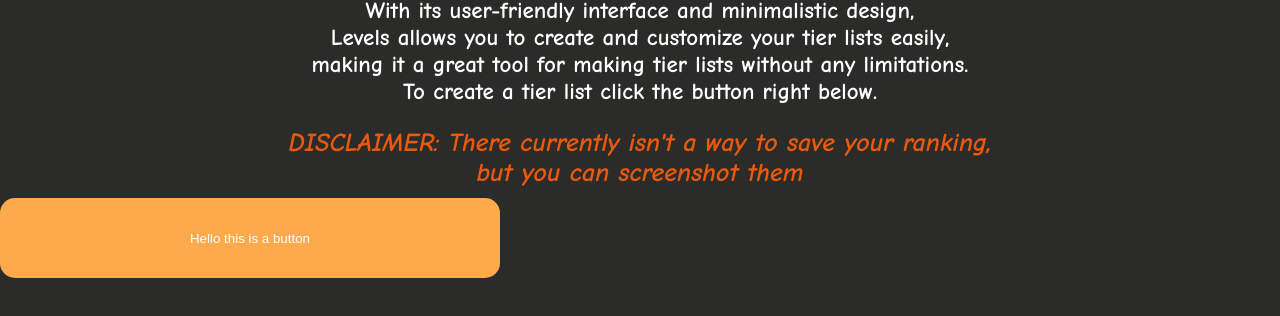
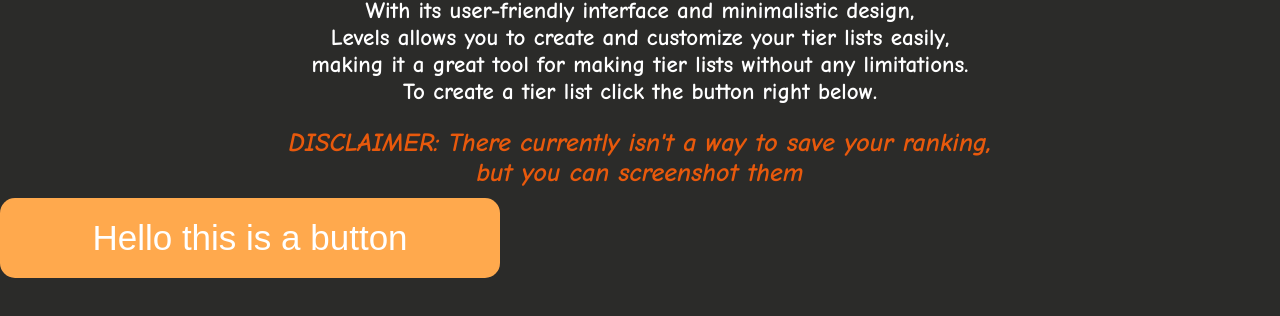
Before and after one commit to Filip-Nachov/Levels, a plain HTML site: page index.html in a window 1280 px wide. Shown: the part 90-406 px from the top of the page. Drawn offline with Linux system fonts and the light colour scheme.

Commit message:
added position relative to button

```diff
--- a/src/styles/style.css
+++ b/src/styles/style.css
@@ -42,10 +42,10 @@
 }
 
 button {
-    display: grid;
-    place-items: center;
+    position: relative;
     width: 500px;
     height: 80px;
+    font-size: 35px;
     background-color: #ffa94d;
     color: white;
     border-radius: 15px;
```
